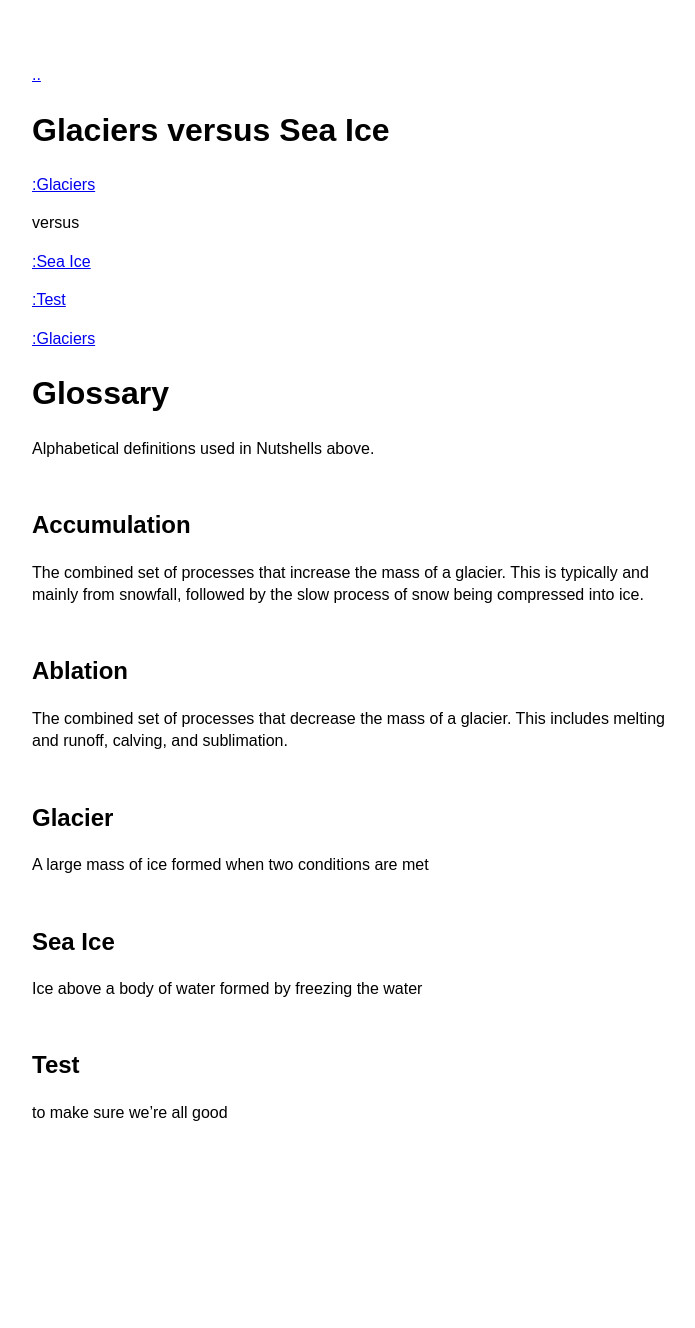
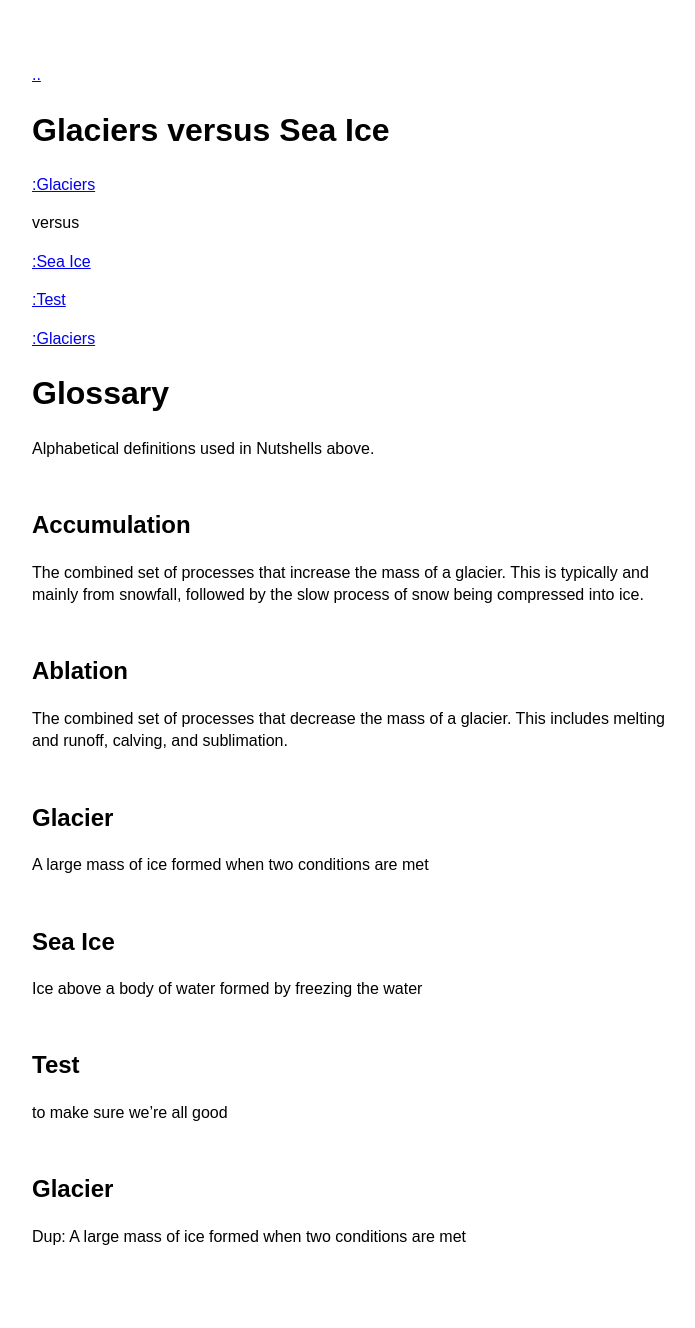
Before and after one commit to CocoaFlame/psychic-waffle, a Jekyll site: the page built from pages/GvSI.md, in a window 1280 px wide. Shown: the whole page, without its empty margins (288-983 px from the left). Built offline with Jekyll 4.4.1, drawn with Linux system fonts in a browser that asks for light colours; before the commit the page ends 1204 px from its top, so only the background shows below that.

```diff
--- a/pages/GvSI.md
+++ b/pages/GvSI.md
@@ -31,3 +31,6 @@ Ice above a body of water formed by freezing the water
 
 ## Test
 to make sure we're all good
+
+## Glacier
+Dup: A large mass of ice formed when two conditions are met
```
